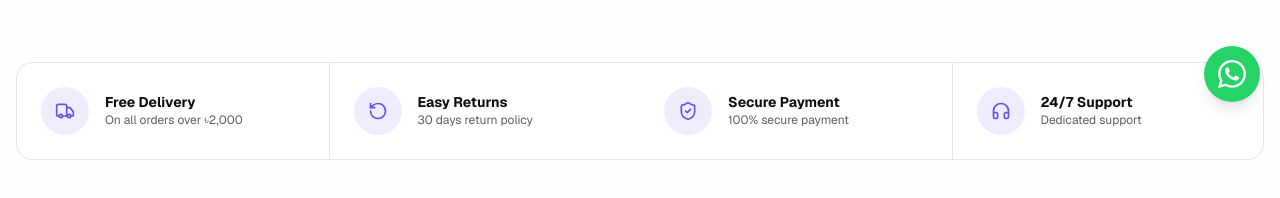
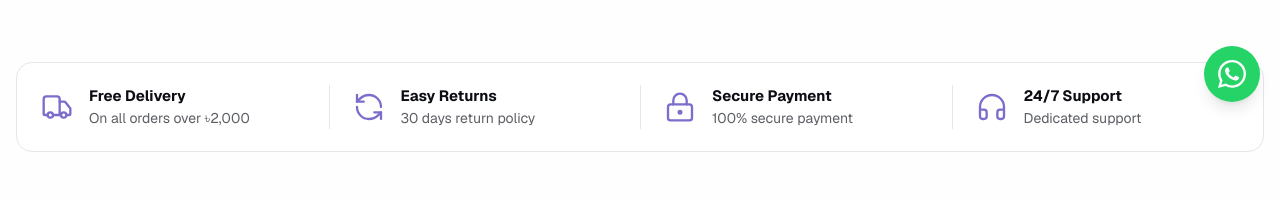
Before and after one commit to Fagunmridha/e-commerce, a Next.js app: page / in a window 1280 px wide. Shown: the part 678-876 px from the top of the page. Built offline with nearby package versions, Linux system fonts and the light colour scheme; no server answers; the database is empty.

Commit message:
feat: update feature icons in FeatureBar component for improved visual consistency

```diff
--- a/app/globals.css
+++ b/app/globals.css
@@ -37,6 +37,9 @@
   --button-foreground: #ffffff;
   /* The tinted panel behind the hero. */
   --surface: #f6f7f9;
+  /* The outline icons in the service-promise bar — a softer purple than
+     either the accent or the buttons, so they read as illustration. */
+  --feature-icon: #7c6dcb;
   --chart-1: oklch(0.55 0.21 283);
   --chart-2: oklch(0.65 0.16 283);
   --chart-3: oklch(0.36 0.06 172);
@@ -72,6 +75,7 @@
   --button: oklch(0.62 0.19 283);
   --button-foreground: oklch(1 0 0);
   --surface: oklch(0.205 0 0);
+  --feature-icon: #9a8ee0;
   --secondary: oklch(0.269 0 0);
   --secondary-foreground: oklch(0.985 0 0);
   --muted: oklch(0.269 0 0);
@@ -215,6 +219,7 @@
   --color-button: var(--button);
   --color-button-foreground: var(--button-foreground);
   --color-surface: var(--surface);
+  --color-feature-icon: var(--feature-icon);
   --color-chart-1: var(--chart-1);
   --color-chart-2: var(--chart-2);
   --color-chart-3: var(--chart-3);
--- a/components/feature-bar.tsx
+++ b/components/feature-bar.tsx
@@ -1,14 +1,14 @@
 'use client'
 
-import { Headphones, RotateCcw, ShieldCheck, Truck } from 'lucide-react'
+import { Headphones, LockKeyhole, RefreshCcw, Truck } from 'lucide-react'
 import { Container } from '@/components/layout/container'
 import { Reveal } from '@/components/reveal'
 import { useLanguage } from '@/components/language-provider'
 
-const ICONS = [Truck, RotateCcw, ShieldCheck, Headphones]
+const ICONS = [Truck, RefreshCcw, LockKeyhole, Headphones]
 
 /**
- * The four service promises, as one row split by hairline dividers. Used on the
+ * The four service promises, as one row split by hairline rules. Used on the
  * homepage and at the foot of the shop and category pages.
  */
 export function FeatureBar() {
@@ -17,9 +17,8 @@ export function FeatureBar() {
   return (
     <section className="py-6 lg:py-8">
       <Container>
-        {/* Four across on phones as a compact icon strip, two up at sm, four
-            again at lg — so the promises never turn into four stacked rows. */}
-        <ul className="grid grid-cols-4 rounded-2xl border border-border bg-card sm:grid-cols-2 lg:grid-cols-4">
+        {/* Two up on phones so the promises never become four stacked rows. */}
+        <ul className="grid grid-cols-2 rounded-2xl border border-border bg-card lg:grid-cols-4">
           {t.features.map((feature, index) => {
             const Icon = ICONS[index]
 
@@ -28,18 +27,29 @@ export function FeatureBar() {
                 as="li"
                 key={feature.title}
                 delay={index * 80}
-                // Dividers between columns only, never before the first one.
-                className="border-border [&:nth-child(n+2)]:border-l sm:[&:nth-child(n+3)]:border-t sm:[&:nth-child(odd)]:border-l-0 sm:[&:nth-child(even)]:border-l lg:[&:nth-child(n+2)]:border-l lg:[&:nth-child(n+3)]:border-t-0"
+                className={[
+                  // A short centred rule rather than a full-height border: it
+                  // reads as a separator instead of a table cell wall.
+                  "relative before:absolute before:top-1/2 before:left-0 before:hidden before:h-11 before:w-px before:-translate-y-1/2 before:bg-border before:content-['']",
+                  // Never before the first item of a row: even ones at two
+                  // columns, everything past the first at four.
+                  '[&:nth-child(even)]:before:block lg:[&:nth-child(n+2)]:before:block',
+                  // The second phone row needs its own rule above it.
+                  '[&:nth-child(n+3)]:border-t [&:nth-child(n+3)]:border-border lg:[&:nth-child(n+3)]:border-t-0',
+                ].join(' ')}
               >
-                <div className="group flex flex-col items-center gap-2 px-2 py-4 text-center sm:flex-row sm:gap-4 sm:px-6 sm:py-6 sm:text-left">
-                  <span className="flex size-9 shrink-0 items-center justify-center rounded-full bg-primary/10 text-primary transition-colors duration-300 group-hover:bg-primary group-hover:text-primary-foreground sm:size-12">
-                    <Icon className="size-4 sm:size-5" aria-hidden="true" />
-                  </span>
+                <div className="flex items-center gap-3 px-4 py-5 sm:gap-4 sm:px-6 sm:py-6">
+                  {/* Bare outline icons — no tinted disc behind them. */}
+                  <Icon
+                    className="size-7 shrink-0 text-feature-icon sm:size-8"
+                    strokeWidth={1.75}
+                    aria-hidden="true"
+                  />
                   <div className="min-w-0">
-                    <h3 className="text-[11px] leading-tight font-bold text-foreground sm:text-sm">
+                    <h3 className="text-[13px] leading-tight font-bold text-foreground sm:text-[15px]">
                       {feature.title}
                     </h3>
-                    <p className="text-[9px] leading-tight text-muted-foreground sm:mt-0.5 sm:text-xs">
+                    <p className="mt-1 text-[11px] leading-tight text-muted-foreground sm:text-sm">
                       {feature.description}
                     </p>
                   </div>
```
